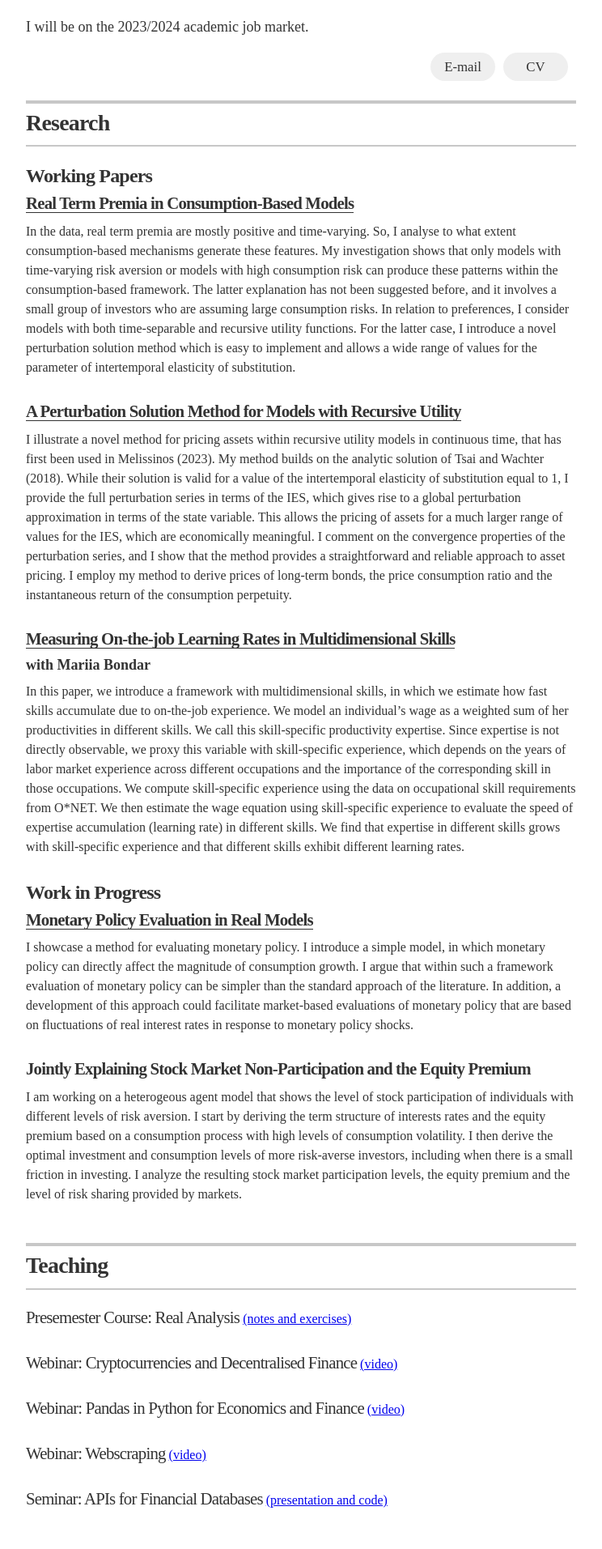
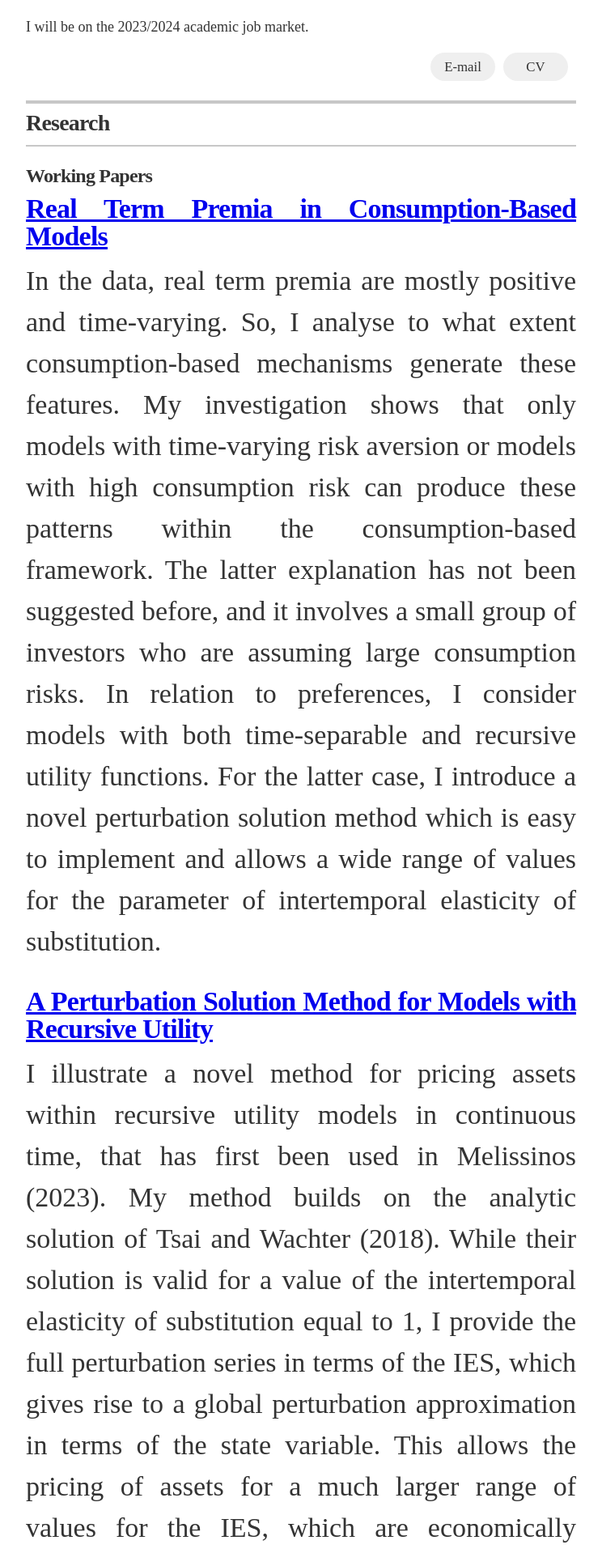
Before and after one commit to errikos-melissinos/errikos-melissinos.github.io, a Jekyll site: the page built from index.html, in a window 1280 px wide. Shown: the part 573-2486 px from the top of the page at 81% size, without its empty margins (268-1012 px from the left). Built offline with Jekyll 4.4.1, drawn with Linux system fonts in a browser that asks for light colours.

Commit message:
Update _resume.scss

```diff
--- a/_sass/_resume.scss
+++ b/_sass/_resume.scss
@@ -167,7 +167,6 @@
     font-size: 1.125rem;
     margin: 0 0 .75rem;
     line-height: 1;
-    text-align: justify;
 
     &.award-title {
       font-size: 1rem;
@@ -176,7 +175,10 @@
 
   .resume-item-title,
   .resume-item-details,
-  .resume-item-copy,
+  .resume-item-copy{
+    text-align: justify;
+    font-size: 2.125rem;
+  }
   .resume-item-list {
     a {
       color: #333;
```
